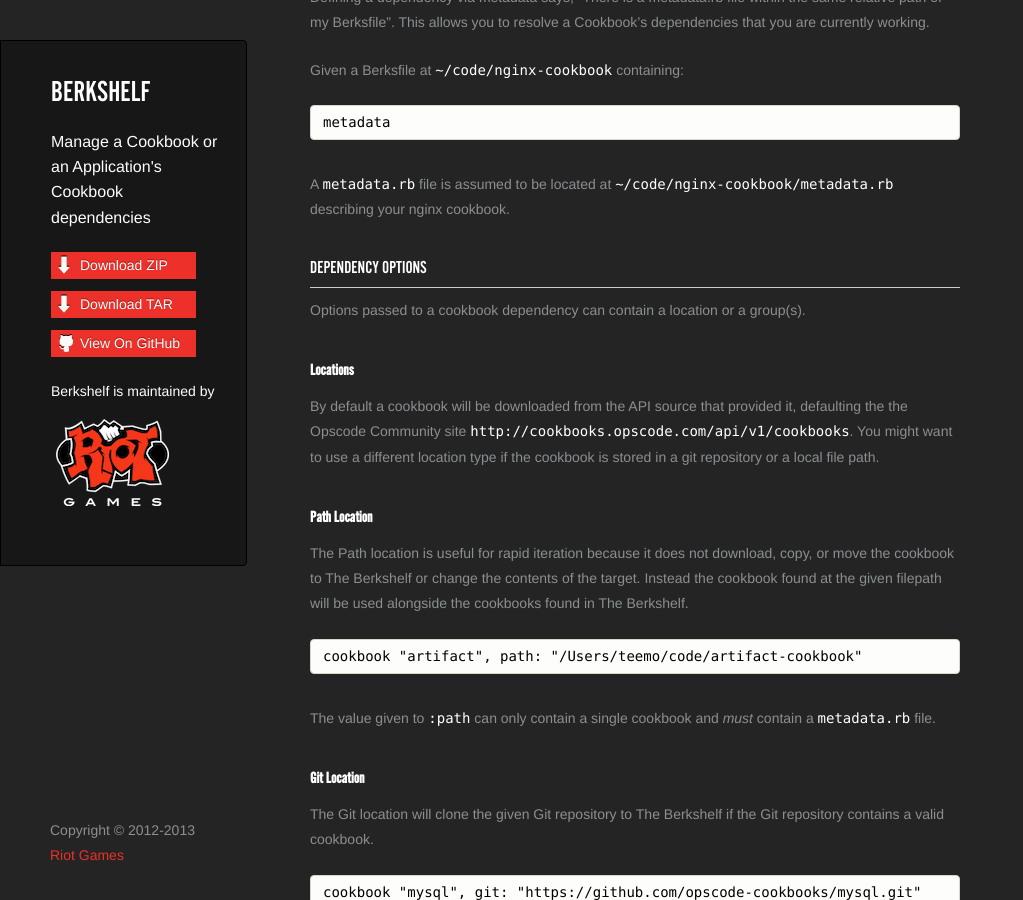
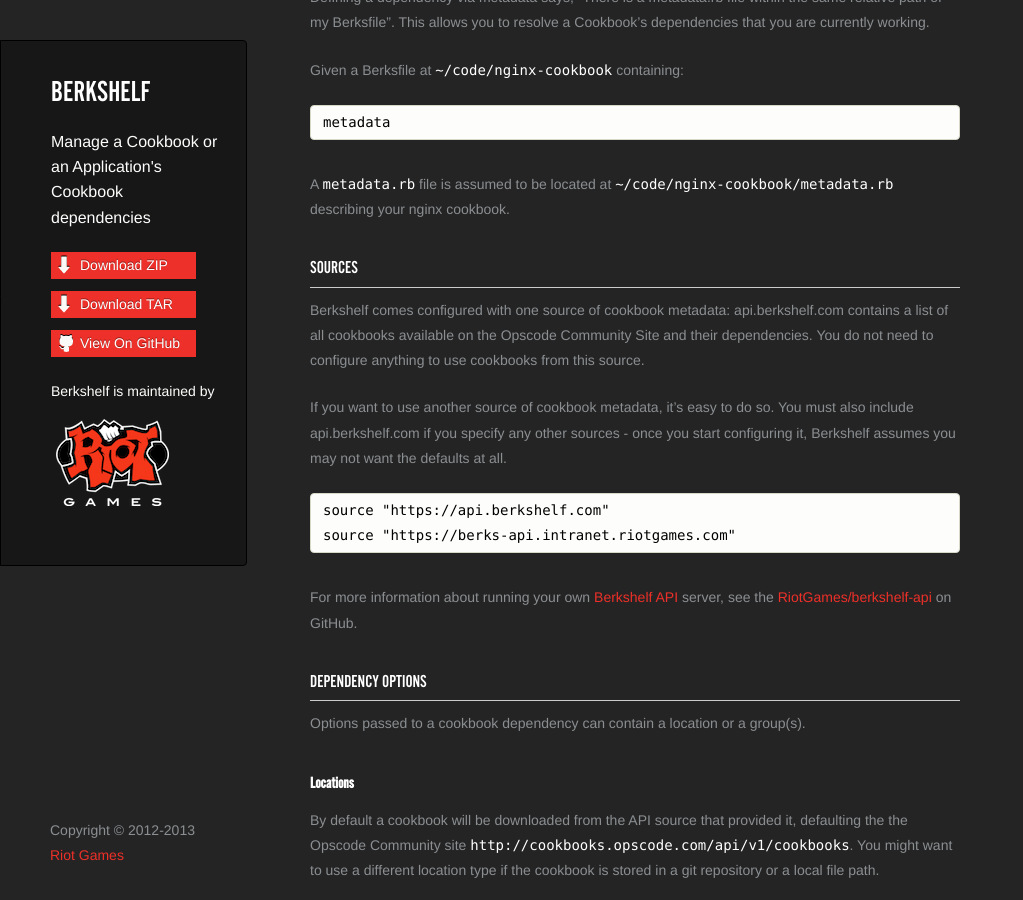
Before and after one commit to berkshelf/berkshelf, a Jekyll site: the page built from index.html, in a window 1280 px wide and 900 px high, scrolled down 9170 px. Shown: the whole window, without its empty margins (0-1023 px from the left). Built offline with Jekyll 4.4.1, drawn with Linux system fonts in a browser that asks for light colours.

Commit message:
information on the new Sources

```diff
--- a/_includes/index.md
+++ b/_includes/index.md
@@ -263,12 +263,6 @@ Dependencies are managed via the file `Berksfile`. The Berksfile contains a list
 
 All listed dependencies _and_ their dependencies will be retrieved, recursively. Two kinds of dependency can be defined.
 
-
-
-
-
-
-
 ### Cookbook
 
 The usual way to define a cookbook dependency is with a `cookbook` statement in your Berksfile. They have the format:
@@ -303,6 +297,17 @@ Given a Berksfile at `~/code/nginx-cookbook` containing:
     metadata
 
 A `metadata.rb` file is assumed to be located at `~/code/nginx-cookbook/metadata.rb` describing your nginx cookbook.
+
+### Sources
+
+Berkshelf comes configured with one source of cookbook metadata: api.berkshelf.com contains a list of all cookbooks available on the Opscode Community Site and their dependencies. You do not need to configure anything to use cookbooks from this source.
+
+If you want to use another source of cookbook metadata, it's easy to do so. You must also include api.berkshelf.com if you specify any other sources - once you start configuring it, Berkshelf assumes you may not want the defaults at all.
+
+    source "https://api.berkshelf.com"
+    source "https://berks-api.intranet.riotgames.com"
+
+For more information about running your own [Berkshelf API](https://github.com/RiotGames/berkshelf-api) server, see the [RiotGames/berkshelf-api](https://github.com/RiotGames/berkshelf-api) on GitHub.
 
 ### Dependency Options
 
```
